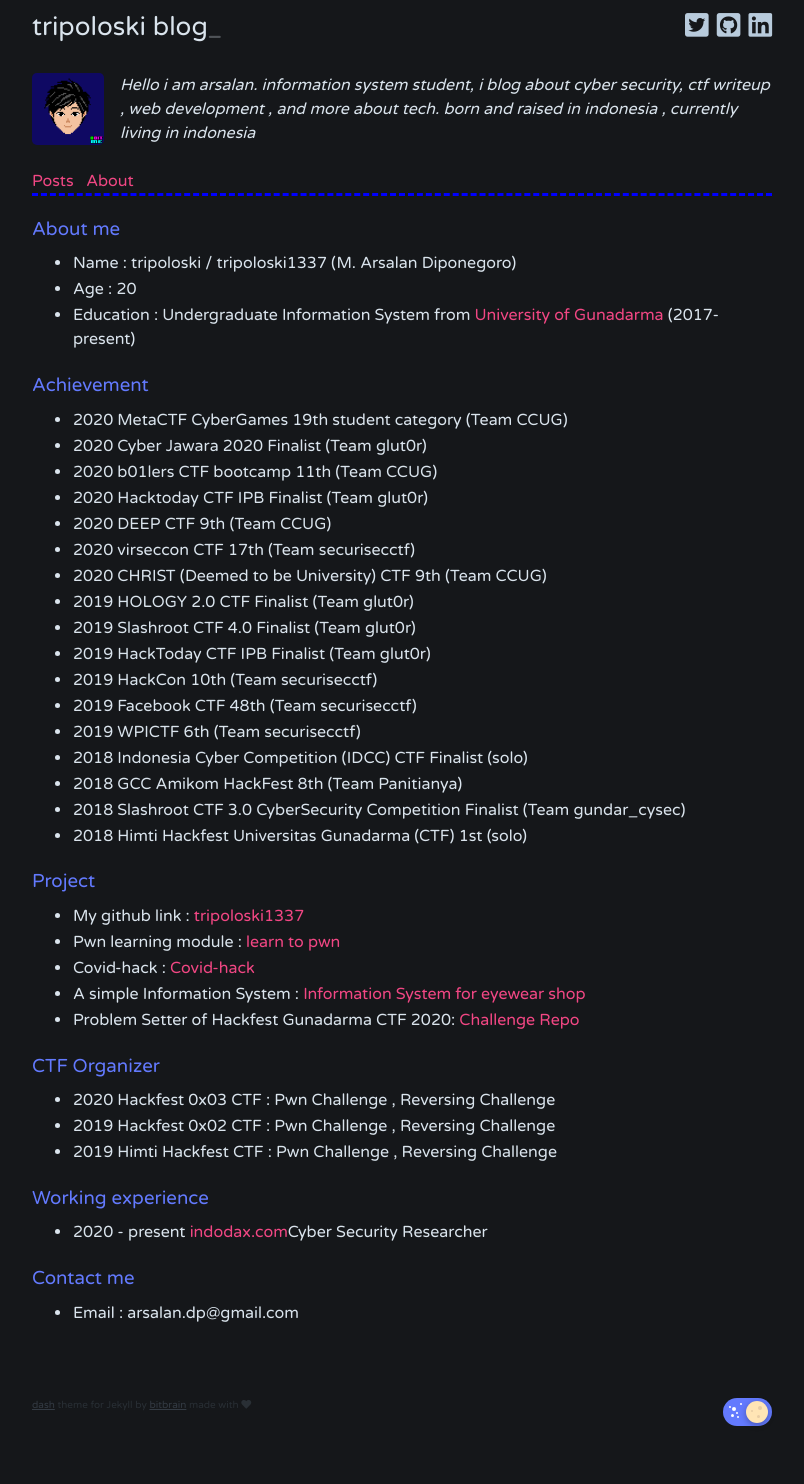
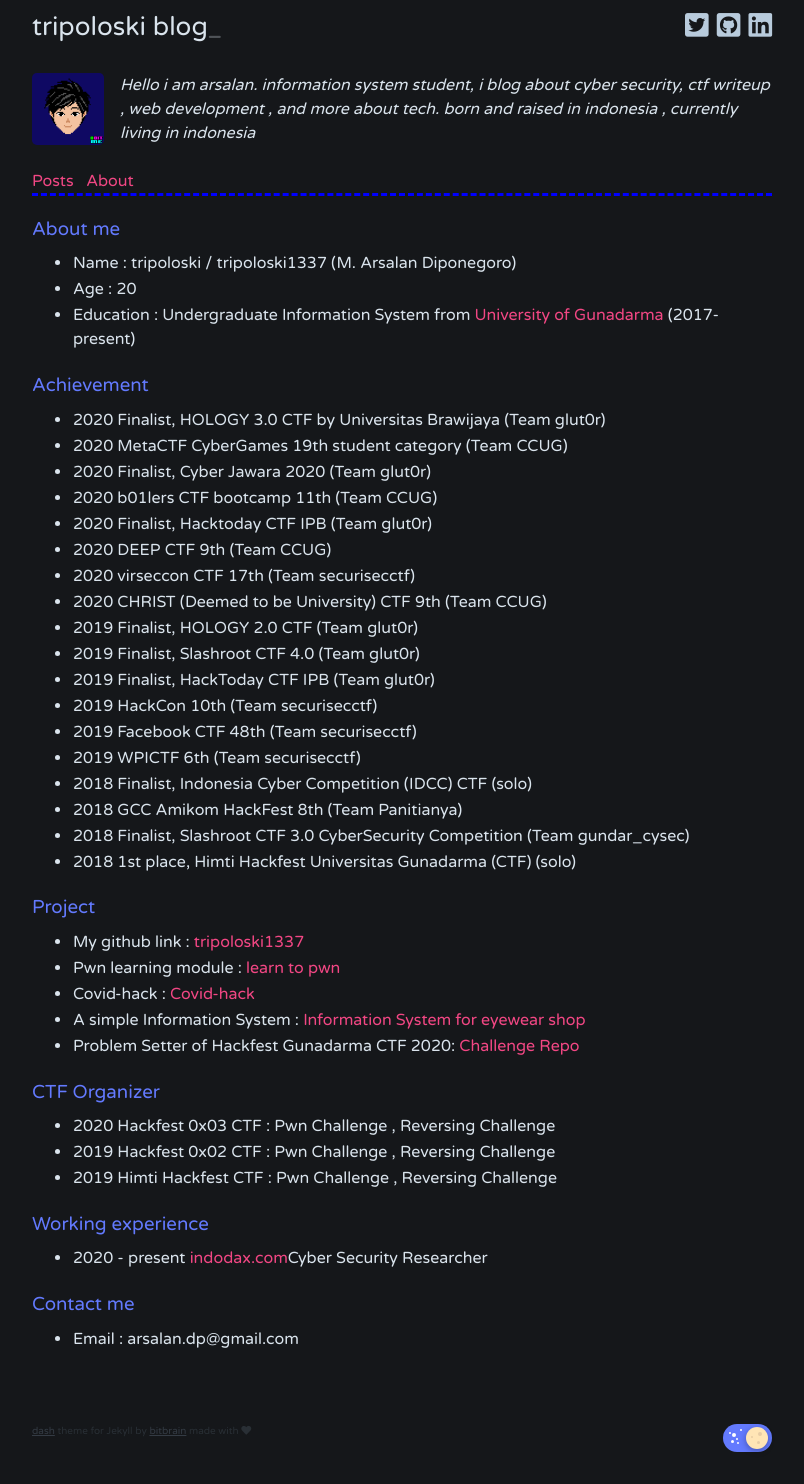
Before and after one commit to tripoloski1337/tripoloski1337.github.io, a Jekyll site: the page built from about/index.html, in a window 1280 px wide. Shown: the whole page, without its empty margins (238-1042 px from the left). Built offline with Jekyll 4.4.1, drawn with Linux system fonts in a browser that asks for light colours; before the commit the page ends 1458 px from its top, so only the background shows below that.

Commit message:
add about

```diff
--- a/about/index.html
+++ b/about/index.html
@@ -21,23 +21,24 @@
 
 <h3>Achievement</h3>
 <ul>
+  <li>2020 Finalist, HOLOGY 3.0 CTF by Universitas Brawijaya (Team glut0r)  </li>
   <li>2020 MetaCTF CyberGames 19th student category (Team CCUG)  </li>
-  <li>2020 Cyber Jawara 2020 Finalist (Team glut0r)</li>
+  <li>2020 Finalist, Cyber Jawara 2020 (Team glut0r)</li>
   <li>2020 b01lers CTF bootcamp 11th (Team CCUG)</li>
-  <li>2020 Hacktoday CTF IPB Finalist  (Team glut0r)</li>
+  <li>2020 Finalist, Hacktoday CTF IPB  (Team glut0r)</li>
   <li>2020 DEEP CTF 9th (Team CCUG)</li>
   <li>2020 virseccon CTF 17th (Team securisecctf)</li>
   <li>2020 CHRIST (Deemed to be University) CTF 9th (Team CCUG)</li>
-  <li>2019 HOLOGY 2.0 CTF Finalist (Team glut0r)</li>
-  <li>2019 Slashroot CTF 4.0 Finalist (Team glut0r)</li>
-  <li>2019 HackToday CTF IPB Finalist (Team glut0r)</li>
+  <li>2019 Finalist, HOLOGY 2.0 CTF (Team glut0r)</li>
+  <li>2019 Finalist, Slashroot CTF 4.0 (Team glut0r)</li>
+  <li>2019 Finalist, HackToday CTF IPB (Team glut0r)</li>
   <li>2019 HackCon 10th (Team securisecctf)</li>
   <li>2019 Facebook CTF 48th (Team securisecctf)</li>
   <li>2019 WPICTF 6th (Team securisecctf)</li>
-  <li>2018 Indonesia Cyber Competition (IDCC) CTF Finalist (solo)</li>
+  <li>2018 Finalist, Indonesia Cyber Competition (IDCC) CTF (solo)</li>
   <li>2018 GCC Amikom HackFest 8th (Team Panitianya)</li>
-  <li>2018 Slashroot CTF 3.0 CyberSecurity Competition Finalist (Team gundar_cysec)</li>
-  <li>2018 Himti Hackfest Universitas Gunadarma  (CTF) 1st (solo)</li>
+  <li>2018 Finalist, Slashroot CTF 3.0 CyberSecurity Competition  (Team gundar_cysec)</li>
+  <li>2018 1st place, Himti Hackfest Universitas Gunadarma  (CTF) (solo)</li>
 </ul>
 
 <h3>Project</h3>
```
